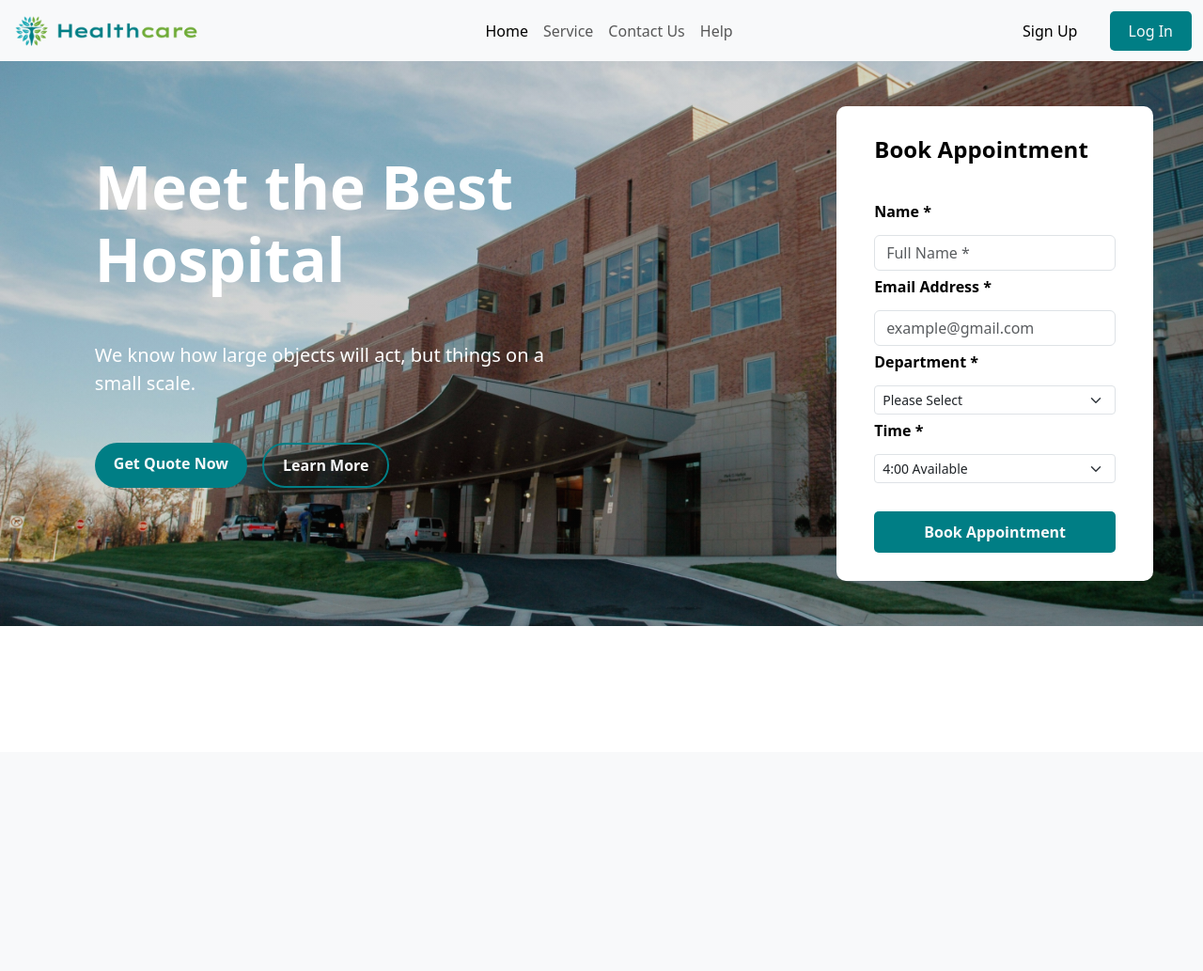
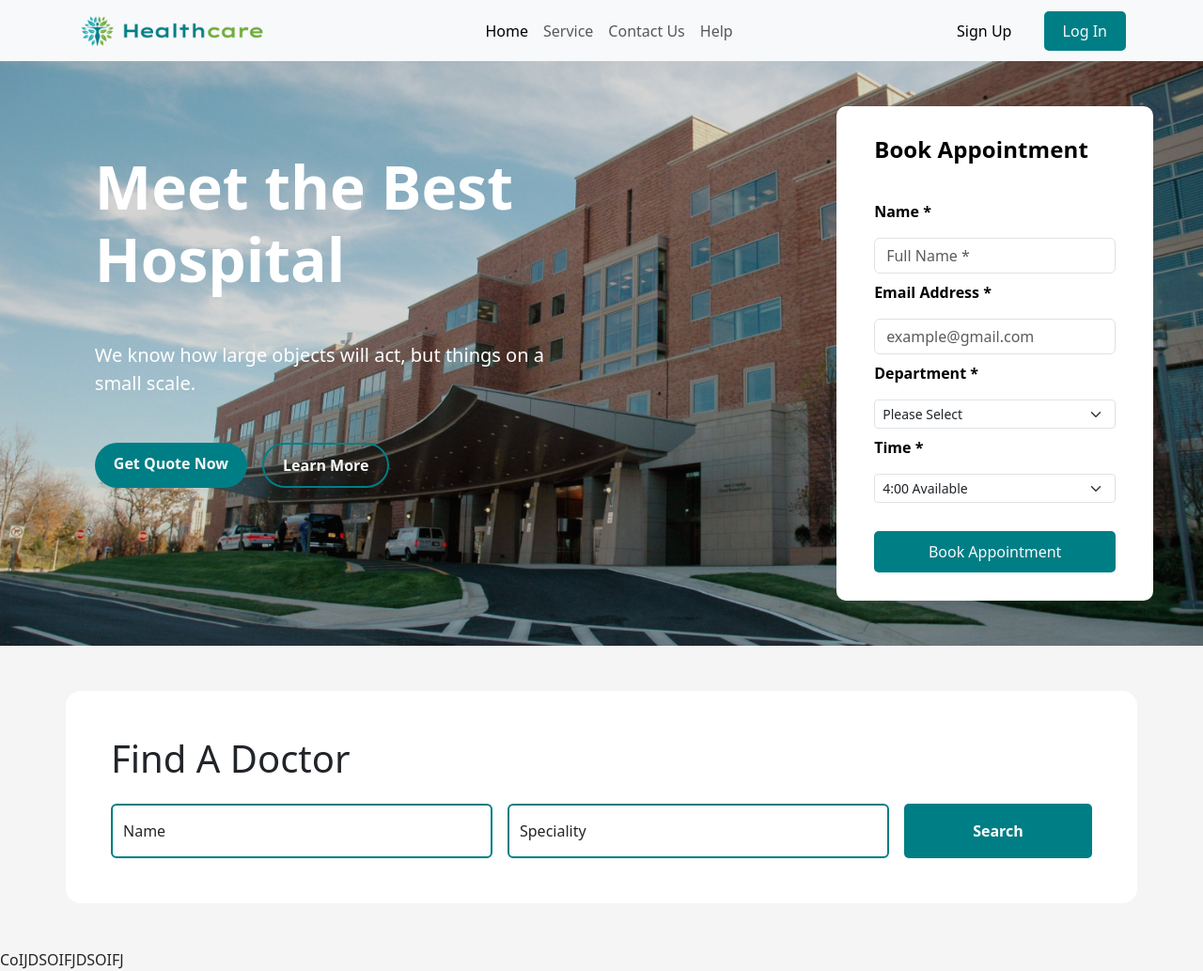
Before and after one commit to nmFaizz/healthcare, a PHP site: page /service.php in a window 1280 px wide. Shown: the whole page at 94% size. Before the commit the page ends 666 px from the top, so only its background shows below. Run offline with PHP 8.4, Linux system fonts and the light colour scheme.

Commit message:
add find doctor

```diff
--- a/service.php
+++ b/service.php
@@ -11,6 +11,9 @@
     <link href="https://fonts.googleapis.com/css2?family=Lato:ital,wght@0,100;0,300;0,400;0,700;0,900;1,100;1,300;1,400;1,700;1,900&display=swap" rel="stylesheet">
 </head>
 <style>
+    body{
+        background-color: whitesmoke;
+    }
     /* -------------- Nav ----------------- */
     a {
         text-decoration: none;
@@ -73,22 +76,22 @@
         border-radius: 10px;
         gap: 30px;
     }
-    .appointment-input{
-        gap: 5px;
-    }
-    .jumbotron-content .button-transparent{
+    .border-green{
         border: 2px solid #007E85;
     }
-    .jumbotron-content .button-transparent:hover{
+    .jumbotron-content .border-green:hover{
         background-color: #007E85;
     }
     input{
         border: 1px solid black;
     }
+    .search-button{
+        width: 200px;
+    }
 </style>
 <body>
     <nav class="navbar navbar-expand-lg bg-body-tertiary">
-        <div class="container-fluid">
+        <div class="container-md">
             <a class="navbar-brand" href="#">
                 <img src="./images/logo.png" alt="logo" width="200">
             </a>
@@ -119,7 +122,7 @@
         </div>
     </nav>
 
-    <div class="container-fluid py-5 d-flex  flex-column flex-lg-row justify-content-center bg-hero" id="service">
+    <div class="container-fluid py-5 d-flex flex-column flex-lg-row justify-content-center bg-hero" id="service">
         <div class="p-5 lc-block col-xxl-7 col-lg-8 col-12 jumbotron-content">
             <div class="lc-block">
                 <div editable="rich">
@@ -136,35 +139,55 @@
             </div>
             <div class="d-flex gap-3 mt-5">
                 <a class="button-green text-light text-center rounded-pill fw-semibold" href="#">Get Quote Now</a>
-                <a class="button-transparent text-light text-center rounded-pill fw-semibold" href="#">Learn More</a>
+                <a class="button-transparent text-light text-center rounded-pill fw-semibold border-green" href="#">Learn More</a>
             </div>
         </div>
         <div class="form-appointment d-flex flex-column text-black fw-semibold">
             <h1>Book Appointment</h1>
-            <div class="appointment-input d-flex flex-column">
+            <div class="appointment-input d-flex flex-column gap-2">
                 <label for="name" class="form-label">Name *</label>
-                <input type="text" class="form-control" id="name" placeholder="Full Name *">
+                <input type="text" class="form-control" name="name" id="name" placeholder="Full Name *">
                 <label for="email" class="form-label">Email Address *</label>
-                <input type="email" class="form-control" id="email" placeholder="example@gmail.com">
+                <input type="email" class="form-control" name="email" id="email" placeholder="example@gmail.com">
                 <label for="department" class="form-label">Department *</label>
-                <select class="form-select form-select-sm" aria-label="Small select example" id="department">
+                <select class="form-select form-select-sm" aria-label="Small select example" name="department" id="department">
                     <option selected>Please Select</option>
                     <option value="1">One</option>
                     <option value="2">Two</option>
                     <option value="3">Three</option>
                 </select>
-                <label for="time" class="form-label">Time *</label>
-                <select class="form-select form-select-sm" aria-label="Small select example" id="time">
+                <label for="time" class="form-label" id="name">Time *</label>
+                <select class="form-select form-select-sm" aria-label="Small select example" name="time" id="time">
                     <option selected>4:00 Available</option>
                     <option value="1">One</option>
                     <option value="2">Two</option>
                     <option value="3">Three</option>
                 </select>
             </div>
-            <a class="button-green text-light text-center" href="#">Book Appointment</a>
+            <button class="button-green text-light text-center border-0" href="#">Book Appointment</button>
         </div>
     </div>
 
+    <div class="container my-5 find-doctor bg-white rounded-4 p-5">
+        <h1>Find A Doctor</h1>
+        <div class="d-flex flex-column flex-lg-row gap-3 mt-4">
+            <div class="col-md">
+                <div class="form-floating">
+                    <input type="text" class="form-control border-green" id="find-doctor-name" placeholder="Name">
+                    <label for="floatingInputGrid">Name</label>
+                </div>
+            </div>
+            <div class="col-md">
+                <div class="form-floating">
+                    <input type="text" class="form-control border-green" id="find-doctor-speciality" placeholder="Speciality">
+                    <label for="floatingInputGrid">Speciality</label>
+                </div>
+            </div>
+            <button class="button-green text-white border-0 search-button fw-semibold">Search</button>
+        </div>
+    </div>
+
+    <div>CoIJDSOIFJDSOIFJ</div>
 
 
 
```
